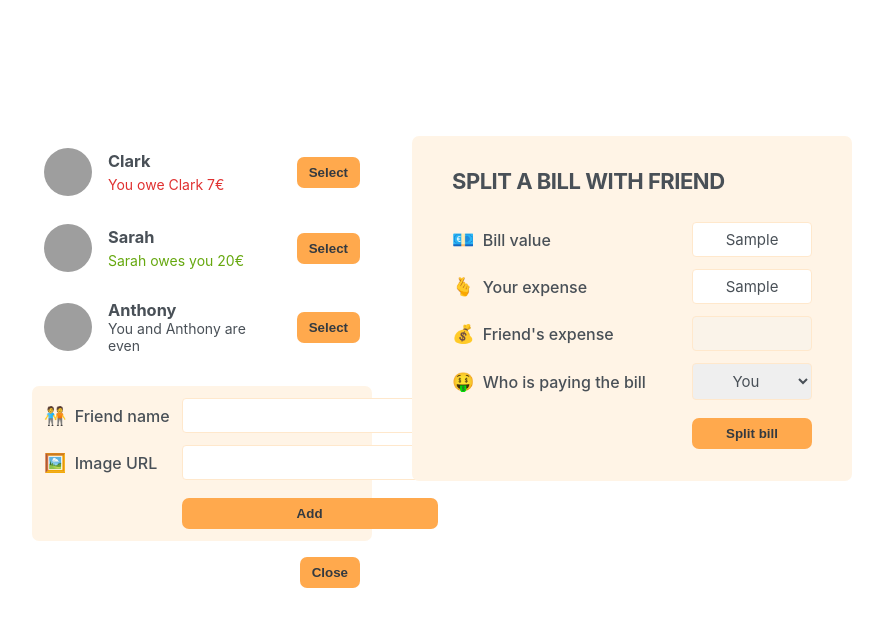
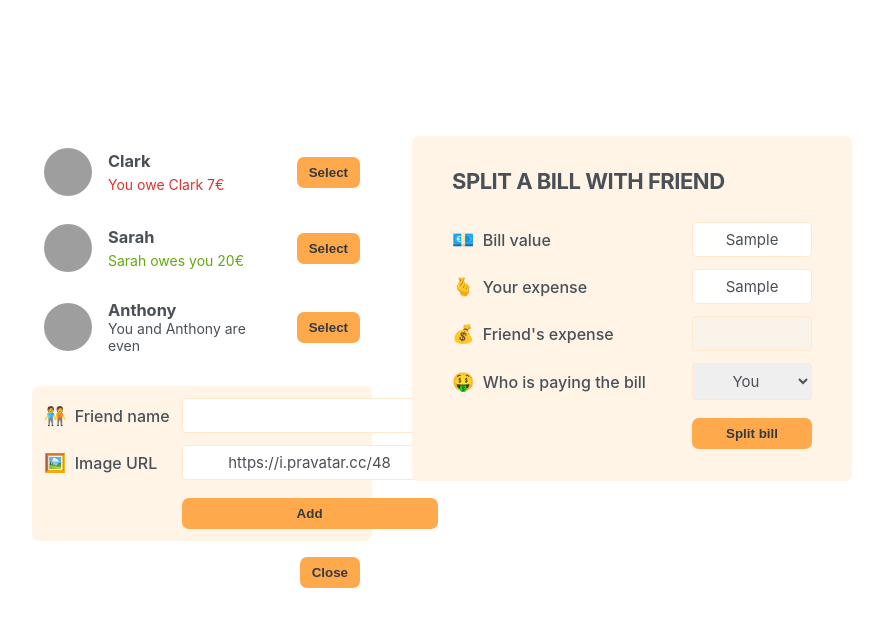
Before and after one commit to a-levitt/react.eat_n_split, a React (Vite) app: page / in a window 1280 px wide. Both pictures are taken after typing "Sample", "Sample" into the empty fields and a click on the button "Add friend". Shown: the top 626 px of the page, without its empty margins (198-1081 px from the left). Built offline with nearby package versions, Linux system fonts and the light colour scheme; grey boxes are pictures that could not be loaded.

Commit message:
Implement adding new friends to FriendsList with FormAddFriend

```diff
--- a/eslint.config.js
+++ b/eslint.config.js
@@ -29,6 +29,7 @@
       ...react.configs['jsx-runtime'].rules,
       ...reactHooks.configs.recommended.rules,
       'react/jsx-no-target-blank': 'off',
+      'react/prop-types': 'off',
       'react-refresh/only-export-components': [
         'warn',
         { allowConstantExport: true },
--- a/src/App.jsx
+++ b/src/App.jsx
@@ -5,16 +5,22 @@
 import Button from "./Components/Button.jsx";
 import FormSplitBill from "./Components/FormSplitBill.jsx";
 import {useState} from "react";
+import initialFriends from "./friendsList.js";
 
 function App() {
+  const [friends, setFriends] = useState(initialFriends);
   const [showAddFriend, setShowAddFriend] = useState(false);
+
+  function handleAddFriend (friend) {
+      setFriends(friends => [...friends, friend]);
+  }
 
   return (
     <>
       <div className="app">
           <div className="sidebar">
-            <FriendsList/>
-            {showAddFriend && <FormAddFriend/>}
+            <FriendsList friends={friends} />
+            {showAddFriend && <FormAddFriend onAddFriend={handleAddFriend} />}
             <Button onClick={()=>setShowAddFriend(!showAddFriend)}>{showAddFriend ? "Close" : "Add friend"}</Button>
           </div>
           <div>
--- a/src/Components/FormAddFriend.jsx
+++ b/src/Components/FormAddFriend.jsx
@@ -1,12 +1,35 @@
 import Button from './Button';
+import {useState} from "react";
 
-function FormAddFriend () {
-    return <form className="form-add-friend">
+function FormAddFriend ({onAddFriend}) {
+    const [name, setName] = useState('');
+    const [image, setImage] = useState('https://i.pravatar.cc/48');
+
+    function handleSubmit(e) {
+        e.preventDefault();
+
+        if (!name || !image) return;
+
+        const id = crypto.randomUUID();
+        const newFriend = {
+            id,
+            name,
+            image: `${image}?=${id}`,
+            balance: 0
+        };
+
+        onAddFriend(newFriend);
+
+        setName("");
+        setImage("https://i.pravatar.cc/48");
+    }
+
+    return <form className="form-add-friend" onSubmit={handleSubmit}>
         <label>🧑‍🤝‍🧑 Friend name</label>
-        <input type="text"/>
+        <input type="text" value={name} onChange={e => setName(e.target.value)} />
 
         <label>🖼️ Image URL</label>
-        <input type="text"/>
+        <input type="text" value={image} onChange={e => setImage(e.target.value)} />
 
         <Button>Add</Button>
     </form>
--- a/src/Components/FriendsList.jsx
+++ b/src/Components/FriendsList.jsx
@@ -1,8 +1,6 @@
-import initialFriends from "../friendsList.js";
 import Friend from "./Friend.jsx";
 
-function FriendsList() {
-    const friends = initialFriends
+function FriendsList({friends}) {
     return (
         <ul>
         {friends.map((friend) => (
```
